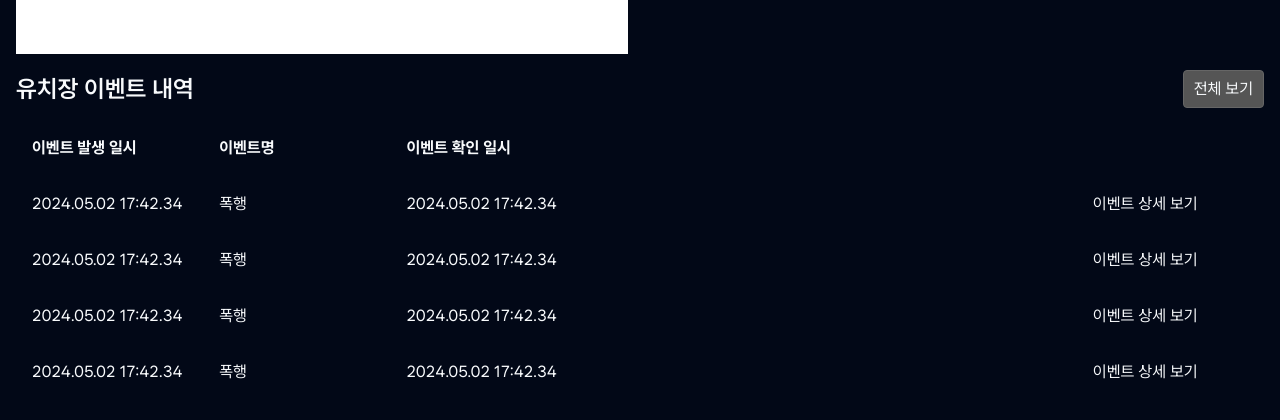
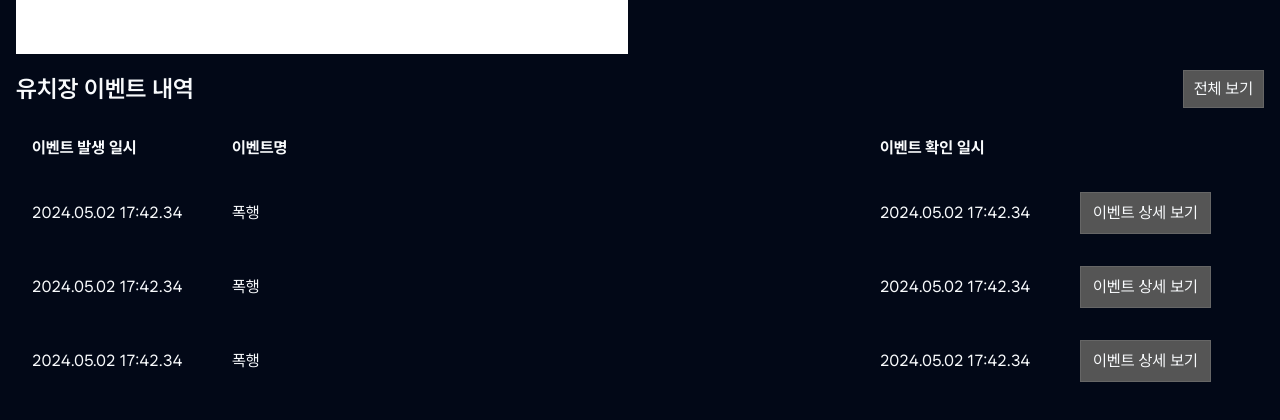
Before and after one commit to DGU-PoliceLab/WEB, a React (Vite) app: page /detail in a window 1280 px wide. Shown: the part 370-790 px from the top of the page. Built offline with nearby package versions, Linux system fonts and the light colour scheme.

Commit message:
Feat: Detailview work 1

```diff
--- a/src/components/event/ entire/component.jsx
+++ b/src/components/event/ entire/component.jsx
@@ -121,6 +121,7 @@ const EventTable = ({ data }) => {
             <tr>
                 <th className="time">이벤트 발생 일시</th>
                 <th className="type">이벤트명</th>
+                <th className="dummy"></th>
                 <th className="check">이벤트 확인 일시</th>
                 <th className="detail"></th>
             </tr>
@@ -137,8 +138,9 @@ const EvnetItem = ({ data }) => {
         <tr className="eventItem">
             <td className="time">{event.evnet_time}</td>
             <td className="type">{event.evnet_type}</td>
+            <td className="dummy"></td>
             <td className="check">{event.evnet_time}</td>
-            <td className="time">
+            <td className="detail">
                 <button>이벤트 상세 보기</button>
             </td>
         </tr>
--- a/src/components/event/ entire/style.css
+++ b/src/components/event/ entire/style.css
@@ -3,10 +3,11 @@
     flex-direction: column;
     gap: 0.75rem;
     width: 100%;
-    min-width: fit-content;
+    overflow: scroll;
 }
 
 #partialEventList > .headerWrap {
+    position: sticky;
     display: flex;
     flex-direction: row;
     align-items: center;
@@ -28,15 +29,18 @@
 
 #partialEventList > .headerWrap > .funcWrap > button {
     padding: 0.375rem 0.625rem;
-    background-color: var(--col-gray-scale-3);
-    border: 1px solid var(--col-gray-scale-4);
-    border-radius: var(--radius-small);
+    background-color: var(--btn);
+    border: 1px solid var(--btn-border);
+    transition: 0.25s;
+}
+#partialEventList > .headerWrap > .funcWrap > button:hover {
+    background-color: var(--btn-hover);
+    border: 1px solid var(--btn-hover-border);
 }
 
 #partialEventList > .eventTable {
     width: 100%;
     min-width: fit-content;
-    overflow: scroll;
 }
 
 #partialEventList > .eventTable > tr > th {
@@ -49,10 +53,34 @@
     text-align: left;
 }
 
-#partialEventList > .eventTable .time {
+#partialEventList > .eventTable > tr > td > button {
+    padding: 0.5rem 0.75rem;
+    background-color: var(--col-gray-scale-3);
+    border: 1px solid var(--col-gray-scale-4);
+    transition: 0.25s;
+}
+#partialEventList > .eventTable > tr > td > button:hover {
+    background-color: var(--col-gray-scale-4);
+    border: 1px solid var(--col-gray-scale-5);
+}
+
+#partialEventList > .eventTable .time,
+#partialEventList > .eventTable .check {
     width: 15%;
+    min-width: 200px;
 }
 
 #partialEventList > .eventTable .type {
     width: 15%;
+    min-width: 100px;
 }
+
+#partialEventList > .eventTable .detail {
+    width: 15%;
+    min-width: 200px;
+}
+
+#partialEventList > .eventTable .dummy {
+    width: 100%;
+    min-width: 0;
+}
--- a/src/index.css
+++ b/src/index.css
@@ -44,6 +44,11 @@
         --col-gray-scale-7: #cccccc;
         --col-gray-scale-8: #eeeeee;
         --col-gray-scale-9: #ffffff;
+
+        --btn: #555555;
+        --btn-hover: #666666;
+        --btn-border: #666666;
+        --btn-hover-border: #999999;
 
         --radius-none: 0;
         --radius-small: 0.25rem;
--- a/src/pages/detailview/style.css
+++ b/src/pages/detailview/style.css
@@ -40,5 +40,5 @@
 
 #detailViewPage > .eventContainer {
     flex: 1;
-    overflow: scroll;
+    overflow: hidden;
 }
--- a/src/pages/multiview/style.css
+++ b/src/pages/multiview/style.css
@@ -18,5 +18,4 @@
     height: 100%;
     max-height: 100%;
     padding: 1rem;
-    overflow: scroll;
 }
```
